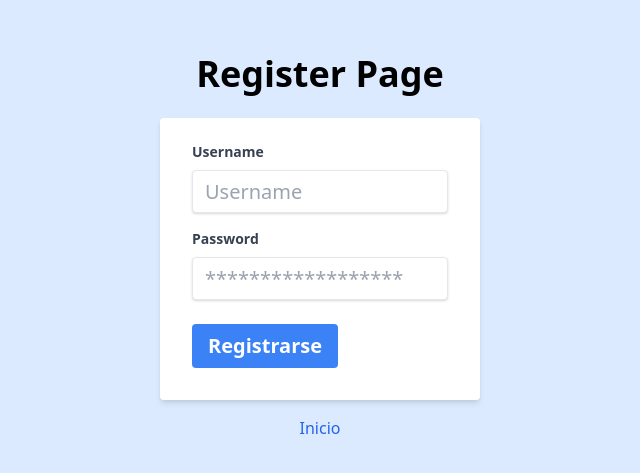
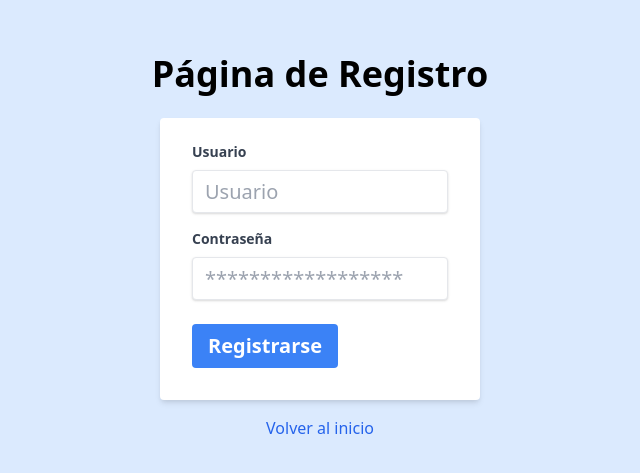
Before and after one commit to Ribletx/ProyectoDS, a Next.js app in the folder proyecto/: page /register in a window 1280 px wide. Shown: the part 153-626 px from the top of the page, without its empty margins (320-960 px from the left). Built offline with nearby package versions, Linux system fonts and the light colour scheme.

Commit message:
Nacho: estetica inicio y registro coherente

```diff
--- a/proyecto/src/app/register/page.js
+++ b/proyecto/src/app/register/page.js
@@ -7,11 +7,6 @@ export default function Register() {
     const [password, setPassword] = useState("");
     const [error, setError] = useState("");
     const [success, setSuccess] = useState("");
-    // const filePath = path.join(process.cwd(), "src/data/users.json");
-    // const fileData = promises.readFile(filePath, "utf-8");
-    // const users = JSON.parse(fileData);
-    // alert(users);
-
 
     const handleRegister = async (e) => {
         e.preventDefault();
@@ -44,22 +39,22 @@ export default function Register() {
 
     return (
         <div className="bg-blue-100 min-h-screen flex flex-col items-center justify-center p-4">
-            <h1 className="text-4xl font-bold mb-6">Register Page</h1>
+            <h1 className="text-4xl font-bold mb-6">Página de Registro</h1>
             <div className="text-xl w-full max-w-xs">
                 <form onSubmit={handleRegister} className="bg-white shadow-md rounded px-8 pt-6 pb-8 mb-4">
                     <div className="mb-4">
-                        <label className="block text-gray-700 text-sm font-bold mb-2">Username</label>
+                        <label className="block text-gray-700 text-sm font-bold mb-2">Usuario</label>
                         <input
                             className={`shadow appearance-none border rounded w-full py-2 px-3 text-gray-700 leading-tight focus:outline-none focus:shadow-outline ${error ? 'border-red-500' : ''}`}
                             id="username"
                             type="text"
-                            placeholder="Username"
+                            placeholder="Usuario"
                             value={username}
                             onChange={(e) => setUsername(e.target.value)}
                         />
                     </div>
                     <div className="mb-6">
-                        <label className="block text-gray-700 text-sm font-bold mb-2">Password</label>
+                        <label className="block text-gray-700 text-sm font-bold mb-2">Contraseña</label>
                         <input
                             className={`shadow appearance-none border rounded w-full py-2 px-3 text-gray-700 leading-tight focus:outline-none focus:shadow-outline ${error ? 'border-red-500' : ''}`}
                             id="password"
@@ -82,7 +77,7 @@ export default function Register() {
                     {error && <p className="text-red-500 text-xs italic mt-2">{error}</p>}
                 </form>
             </div>
-            <Link href="/" className="text-blue-600 hover:text-blue-800">Inicio</Link>
+            <Link href="/" className="text-blue-600 hover:text-blue-800">Volver al inicio</Link>
         </div>
     );
 }
--- a/proyecto/src/data/users.json
+++ b/proyecto/src/data/users.json
@@ -6,5 +6,9 @@
   {
     "username": "ignacio",
     "password": "$2a$10$vwEwcgHEm4peUY3xUN.1LeRr3Xkv2ztSfjompDJl10Fn/7xYxNwF."
+  },
+  {
+    "username": "antonia",
+    "password": "$2a$10$dJjOcHl.61cNfbGdjFtTcuYcTAYlHo.vgR6zJBArlt69PFA5eOgwm"
   }
 ]
```
Also changed, not shown: proyecto/src/app/login/page.js (+9 -21 lines).
